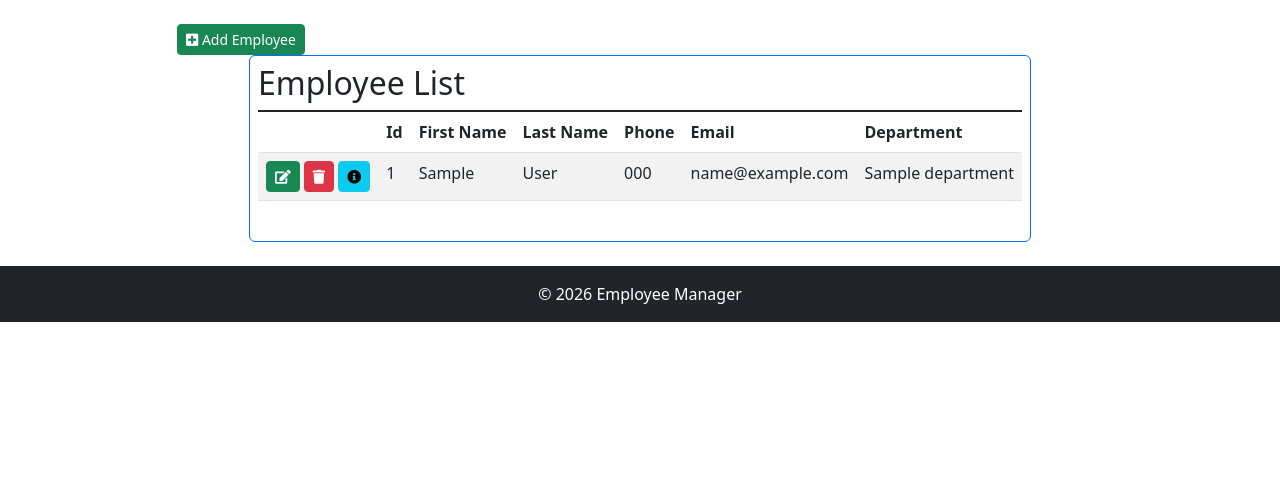
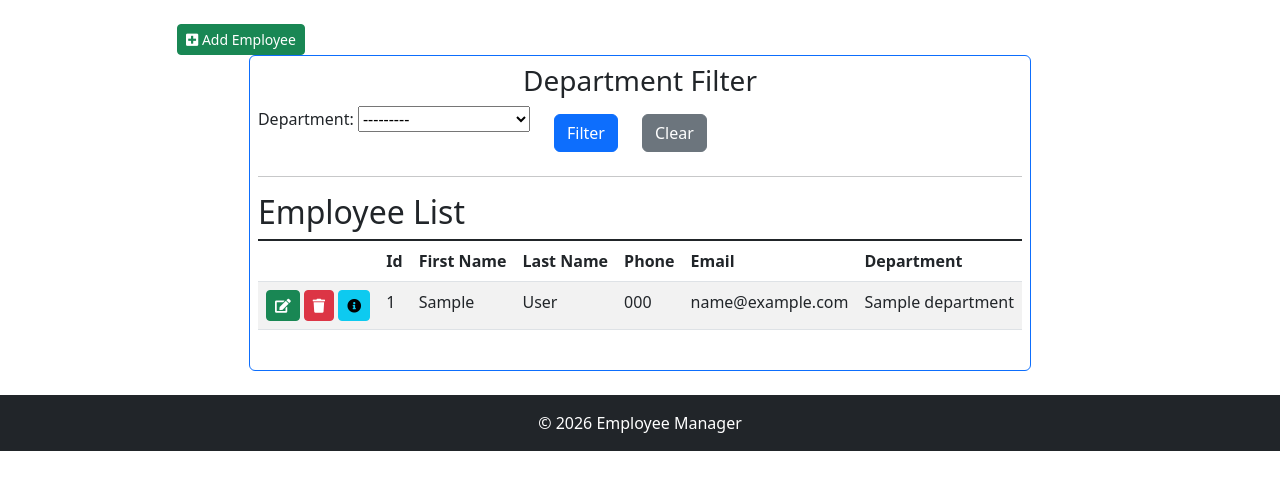
Before and after one commit to kpshubert/EmployeeManager_PY, a Django app: page /Employee/List in a window 1280 px wide. Shown: the part 119-609 px from the top of the page. Run offline with Django 5.2, Linux system fonts and the light colour scheme; tables that the repository leaves empty hold one stand-in row (values such as "Sample post"); some libraries are stand-ins or nearby versions.

Commit message:
20260308 Add Employee Filtering/Fix Issues
Add Department Filter to the Employee List

Fix various issues found in testing.

```diff
--- a/Department/views.py
+++ b/Department/views.py
@@ -21,15 +21,11 @@
 
     def get_context_data(self, **kwargs):
         context = super().get_context_data(**kwargs)
-        #EmployeeCount = tem_employee.objects.annotate(Count('DepartmentId')).order_by('DepartmentId')
         context['departments'] = tEM_Department.objects.annotate(EmployeeCount = Count('tem_employee', distinct=True))
-
         paginator = Paginator(context['departments'], per_page=3)
         page_number = self.request.GET.get('page', 1)
         page = paginator.get_page(page_number)
-
         context['departments'] = page
-
         return context
 
 class CreateDepartmentView(CreateView):
--- /dev/null
+++ b/Employee/filters.py
@@ -0,0 +1,11 @@
+import django_filters
+from .models import tEM_Employee, tEM_Department
+
+class EmployeeFilter(django_filters.FilterSet):
+    department = django_filters.ChoiceFilter(
+        choices=tEM_Employee.objects.values_list('DepartmentID','DepartmentID').distinct()
+    )
+
+    class Meta:
+        model = tEM_Employee
+        fields = ['DepartmentID']
--- a/Employee/templates/DetailEmployee.html
+++ b/Employee/templates/DetailEmployee.html
@@ -49,6 +49,6 @@
                 <button type="button" class="btn-close" data-bs-dismiss="alert"></button>
             </div>
             {% endfor %}
-        % endif %}
+        {% endif %}
     </div>
 {% endblock %}
--- a/Employee/templates/ListEmployees.html
+++ b/Employee/templates/ListEmployees.html
@@ -8,6 +8,32 @@
         No employee data found...
     {% else %}
     <div class="border border-primary rounded p-2 mx-auto" style="width:fit-content">
+        <form method="get">
+            <div class="row">
+                <div class="col-md-12">
+                    <div class="text-center">
+                        <h3>Department Filter</h3>
+                    </div>
+                </div>
+            </div>
+            <div class="row">
+                <div class="col-md-auto">
+                    <label for="id_DepartmentID">Department:</label>
+                    {{ filter.form.DepartmentID }}
+                </div>
+                <div class="col mb-2">
+                    <div class="row">
+                        <div class="col-md-auto">
+                            <button type="submit" class="btn btn-primary mt-2">Filter</button>
+                        </div>
+                        <div class="col">
+                            <a href="{% url 'ListEmployees' %}" class="btn btn-secondary mt-2">Clear</a>
+                        </div>
+                    </div>
+                </div>
+            </div>
+        </form>
+        <hr />
         <table class="table table-striped table-hover table-group-divider">
         <caption>
             <!-- Pagination -->
@@ -15,8 +41,8 @@
                 <div class="pagination">
                     <span class="page-links text-center">
                         {% if page_obj.has_previous %}
-                            <a class="btn btn-dark" href="?page=1"><span class="fa fa-angle-double-left"></span>&nbsp;First</a>
-                            <a class="btn btn-dark" href="?page={{ page_obj.previous_page_number }}"><span class="fa fa-angle-left"></span>&nbsp;Previous</a>
+                            <a class="btn btn-dark" href="?page=1{{ query_string|default:'' }}"><span class="fa fa-angle-double-left"></span>&nbsp;First</a>
+                            <a class="btn btn-dark" href="?page={{ page_obj.previous_page_number }}{{ query_string|default:'' }}"><span class="fa fa-angle-left"></span>&nbsp;Previous</a>
                         {% endif %}
 
                         <span class="current">
@@ -24,8 +50,8 @@
                         </span>
 
                         {% if page_obj.has_next %}
-                            <a class="btn btn-dark" href="?page={{ page_obj.next_page_number }}">Next&nbsp;<span class="fa fa-angle-right"></span></a>
-                            <a class="btn btn-dark" href="?page={{ page_obj.paginator.num_pages }}">Last&nbsp;<span class="fa fa-angle-double-right"></span></a>
+                            <a class="btn btn-dark" href="?page={{ page_obj.next_page_number }}{{ query_string|default:'' }}">Next&nbsp;<span class="fa fa-angle-right"></span></a>
+                            <a class="btn btn-dark" href="?page={{ page_obj.paginator.num_pages }}{{ query_string|default:'' }}">Last&nbsp;<span class="fa fa-angle-double-right"></span></a>
                         {% endif %}
                     </span>
                 </div>
@@ -43,33 +69,35 @@
             </tr>
             </thead>
             <tbody>
-            {% for employee in employees %}
+                {% for item in object_list %}
                     <tr>
-                    <td>
-                        <a class="btn btn-sm btn-success" title="Edit Employee" href="{% url 'EditEmployee' employee.Id %}"><span class="fa fa-edit"></span></a>
-                        <a class="btn btn-sm btn-danger" title="Delete Employee" href="{% url 'DeleteEmployee' employee.Id %}"><span class="fa fa-trash"></span></a>
-                        <a class="btn btn-sm btn-info" title="Employee Detail" href="{% url 'DetailEmployee' employee.Id %}"><span class="fa fa-info-circle"></span></a>
+                        <td style="white-space: nowrap;">
+                            <a class="btn btn-sm btn-success" title="Edit Employee" href="{% url 'EditEmployee' item.Id %}"><span class="fa fa-edit"></span></a>
+                            <a class="btn btn-sm btn-danger" title="Delete Employee" href="{% url 'DeleteEmployee' item.Id %}"><span class="fa fa-trash"></span></a>
+                            <a class="btn btn-sm btn-info" title="Employee Detail" href="{% url 'DetailEmployee' item.Id %}"><span class="fa fa-info-circle"></span></a>
                         </td>
                         <td>
-                        {{ employee.Id }}
+                            {{ item.Id }}
                         </td>
                         <td>
-                        {{ employee.FirstName }}
+                            {{ item.FirstName }}
                         </td>
                         <td>
-                        {{ employee.LastName }}
+                            {{ item.LastName }}
                         </td>
                         <td>
-                        {{ employee.Phone }}
+                            {{ item.Phone }}
                         </td>
                         <td>
-                        {{ employee.Email }}
+                            {{ item.Email }}
                         </td>
                         <td>
-                        {{ employee.DepartmentID }}
+                            {{ item.DepartmentID }}
                         </td>
                     </tr>
                 {% endfor %}
+
+
             </tbody>
             <tfoot>
             <h2>Employee List</h2>
--- a/Employee/views.py
+++ b/Employee/views.py
@@ -1,9 +1,12 @@
+from Employee.filters import EmployeeFilter
 from Employee.models import tEM_Employee
 from django import forms
 from django.http import HttpResponse
 from django.views.generic import ListView, UpdateView, DeleteView, CreateView, DetailView
+from django_filters.views import FilterView
 from django.urls import reverse_lazy
 from .forms import EditEmployeeForm, CreateEmployeeForm
+from utils import prepend_if_not_empty
 
 '''
 from .models import tEM_Employee
@@ -15,15 +18,26 @@
 def index(request):
     return HttpResponse("<h1>Hello, world. You're looking at the templates manager homepage.</h1>")
 
-class EmployeeListView(ListView):
+class EmployeeListView(FilterView):
     model = tEM_Employee
     paginate_by = 3
     template_name = "ListEmployees.html"
+    filterset_class = EmployeeFilter
     context_object_name = "employees"
+
+    def get_queryset(self):
+        queryset = super().get_queryset()
+        self.filterset = self.filterset_class(self.request.GET, queryset=queryset)
+        return self.filterset.qs
 
     def get_context_data(self, **kwargs):
         context = super().get_context_data(**kwargs)
+        context['filter'] = EmployeeFilter(self.request.GET, queryset=super().get_queryset())
+        query_dict = self.request.GET.copy()
+        query_dict.pop('page', True)
+        context['query_string'] = prepend_if_not_empty(query_dict.urlencode(), '&')
         return context
+
 
 class CreateEmployeeView(CreateView):
     model = tEM_Employee
--- a/EmployeeManager_PY/settings.py
+++ b/EmployeeManager_PY/settings.py
@@ -39,6 +39,9 @@
     'django.contrib.sessions',
     'django.contrib.messages',
     'django.contrib.staticfiles',
+    'django_filters',
+    'django.contrib.sites',
+    'django.contrib.humanize',
     'Employee',
     'Department',
     'django_bootstrap5',
--- a/utils.py
+++ b/utils.py
@@ -6,3 +6,13 @@
         cursor.execute("SELECT COUNT(*) FROM tEM_Employee WHERE tEM_Employee.DepartmentID =" + str(DepartmentID))
         result = cursor.fetchall()
         return result[0][0]
+
+def prepend_if_not_empty(operation_string, prepend_string):
+    return_value = ''
+
+    if operation_string == '':
+        return_value = ''
+    else:
+        return_value = f'{prepend_string}{operation_string}'
+
+    return return_value
```
Lines whose indentation alone changed are shown as unchanged.
